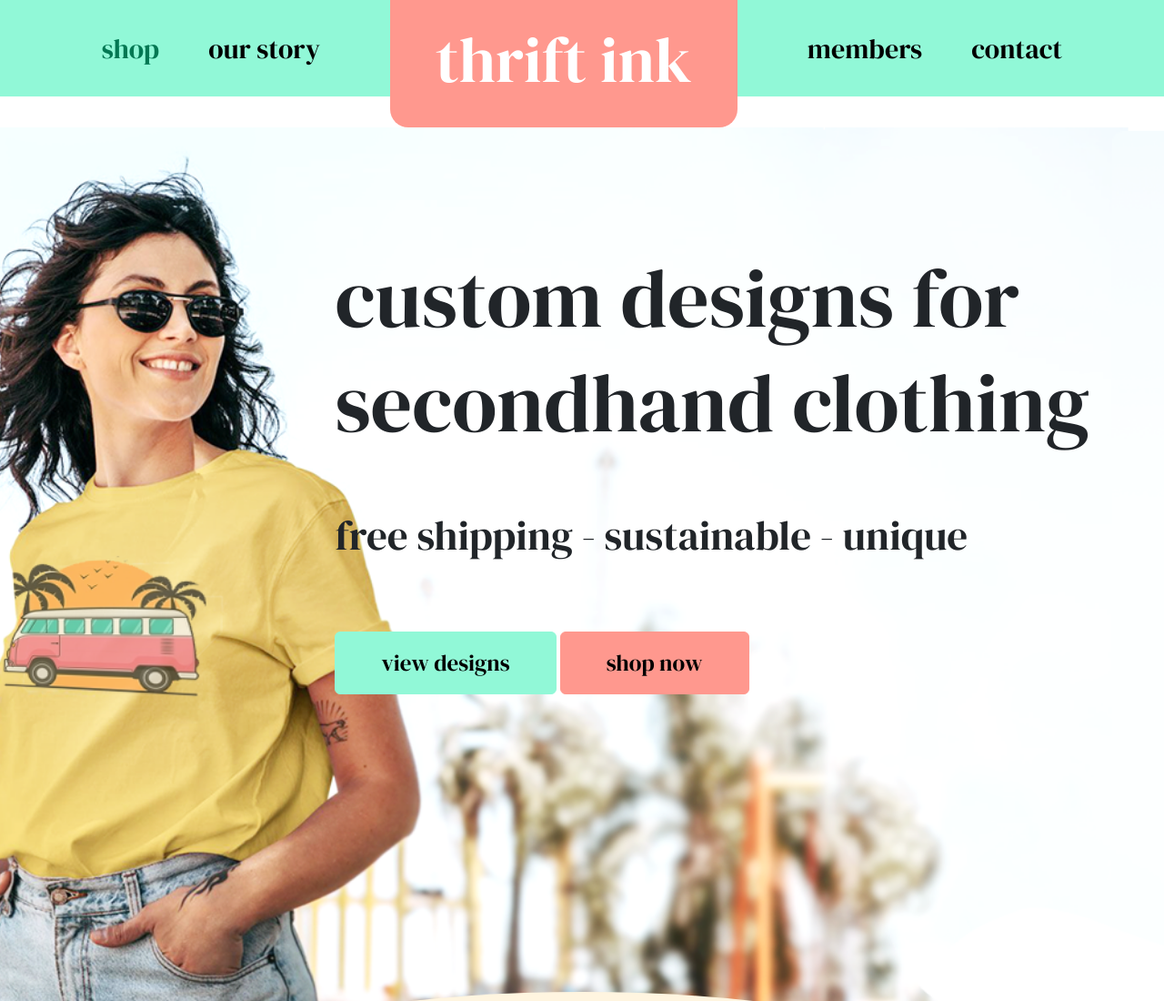
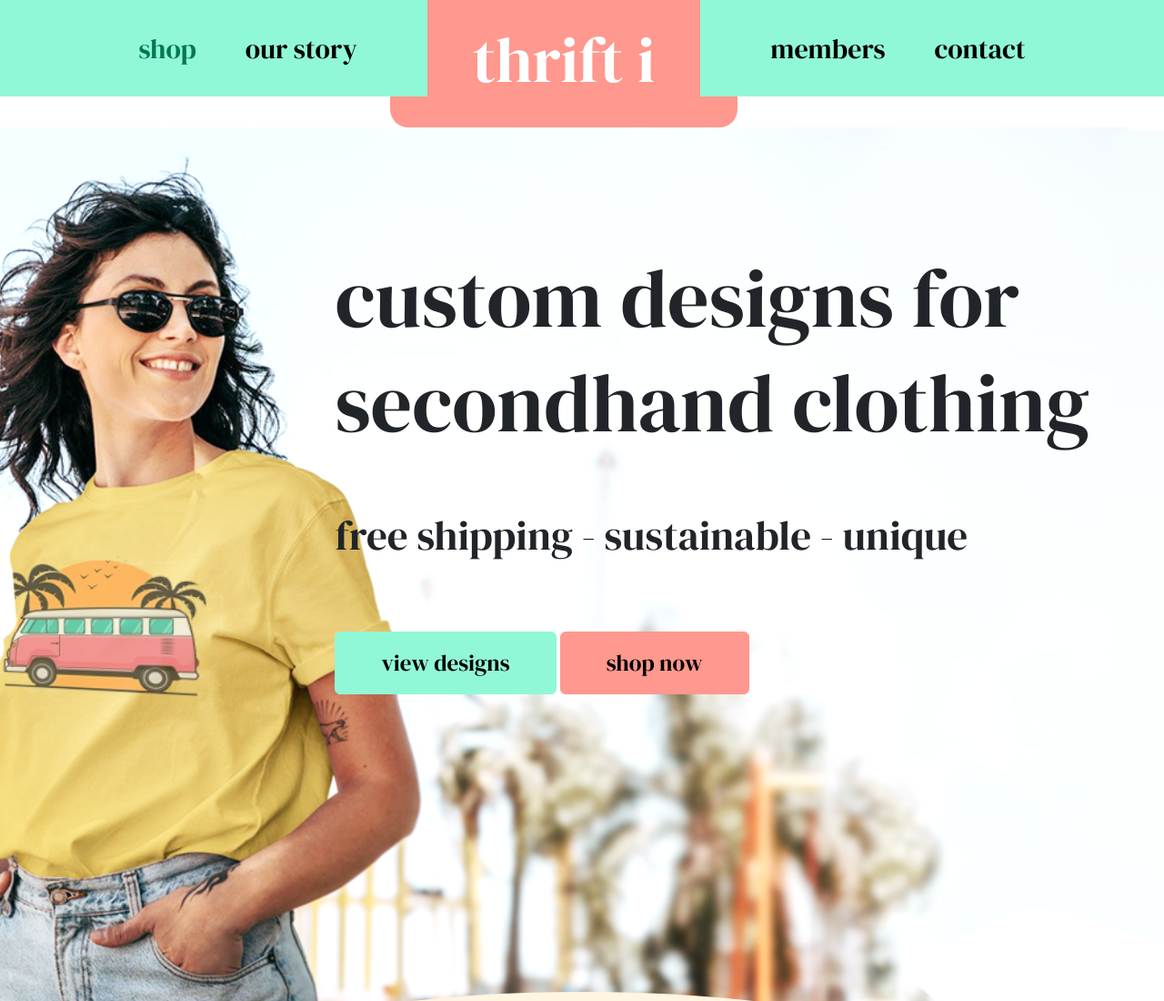
Before and after one commit to kh7722/thriftink, a website: page index.html in a window 1280 px wide. Shown: the top 1100 px of the page at 91% size. Drawn offline with nearby package versions, Linux system fonts and the light colour scheme; files that its build step writes are made by us from their sources.

Commit message:
web header

```diff
--- a/index.html
+++ b/index.html
@@ -20,7 +20,7 @@
   <div class="topnav fixed-top bg-secondary justify-content-center navbar" id="myTopnav">
     <a href="#home" class="active">shop</a>
     <a href="#news">our story</a>
-    <div class="nav-logo">thrift ink</div>
+    <div class="nav-logo">thrift i</div>
     <a href="#contact">members</a>
     <a href="#about">contact</a>
     <a href="javascript:void(0);" class="icon" onclick="myFunction()">
```
Also changed, not shown: css/main.mi.css (renamed from css/main.min.css).
